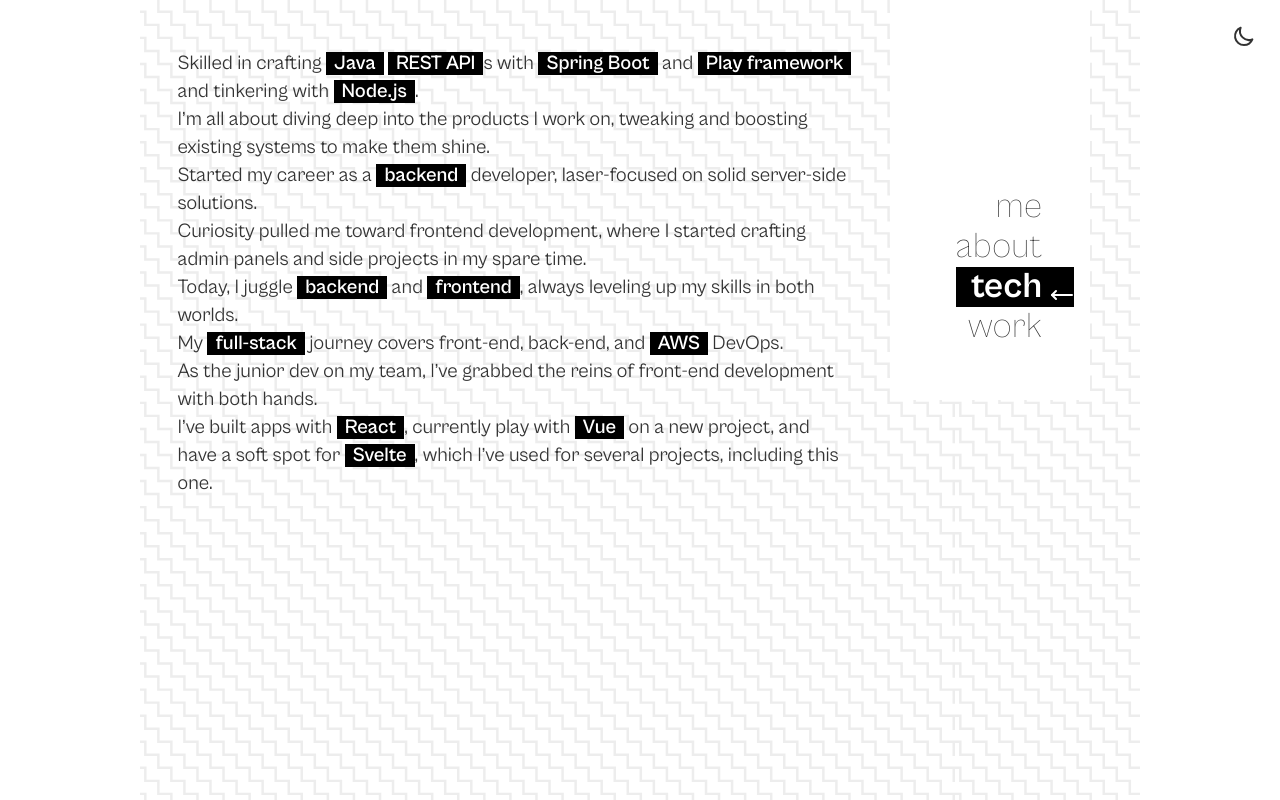
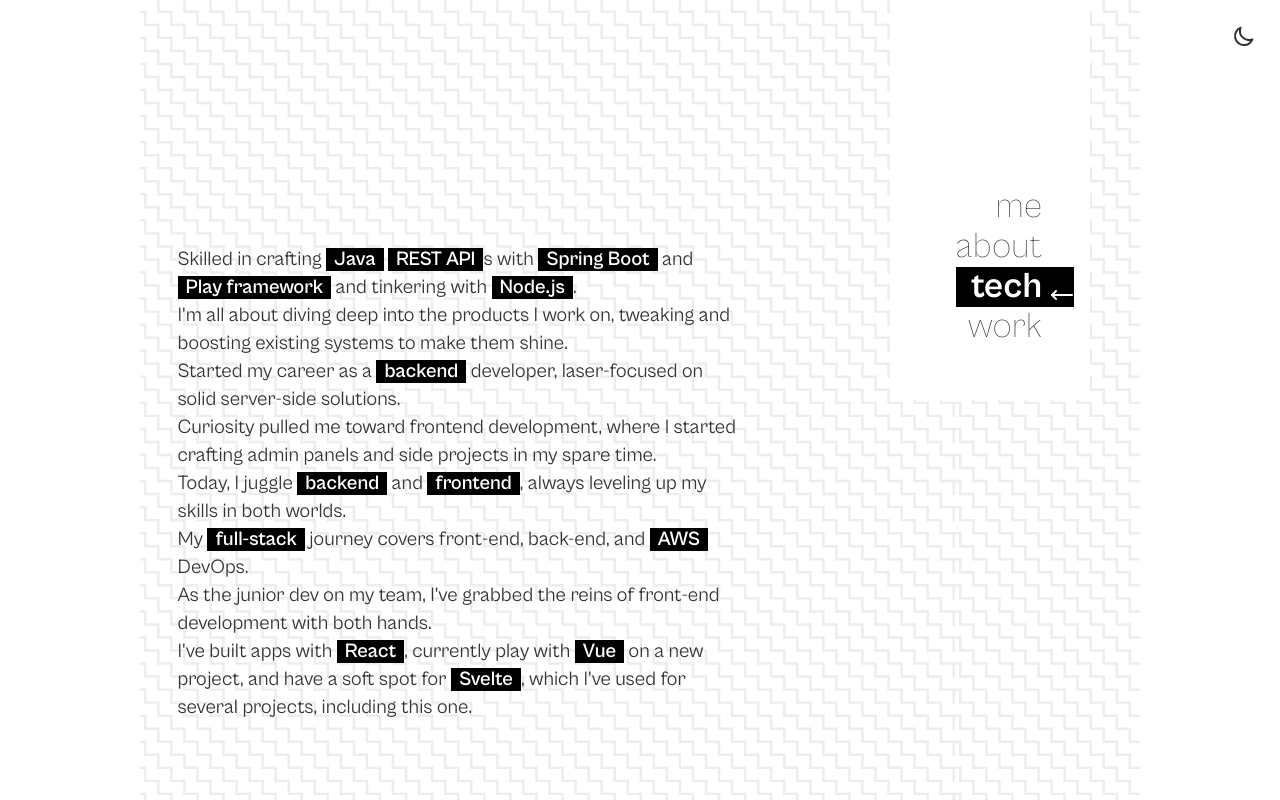
Before and after one commit to iammohan01/thesundaram.in, a SvelteKit app: page /tech in a window 1280 px wide. Built offline with nearby package versions, Linux system fonts and the light colour scheme.

Commit message:
[fix] standardization

```diff
--- a/src/routes/+layout.svelte
+++ b/src/routes/+layout.svelte
@@ -6,6 +6,12 @@
 	import { goto, onNavigate } from '$app/navigation';
 	import { onMount } from 'svelte';
 	import { browser } from '$app/environment';
+
+	// Common meta tags
+	const defaultMeta = {
+		title: 'Mohanasundaram',
+		description: "Mohanasundaram's personal website"
+	};
 
 	onNavigate((navigation) => {
 		if (!document.startViewTransition) return;
@@ -137,6 +143,11 @@
 	};
 </script>
 
+<svelte:head>
+	<title>{defaultMeta.title}</title>
+	<meta name="description" content={defaultMeta.description} />
+</svelte:head>
+
 <svelte:window
 	on:keydown={kk}
 	on:wheel={handleScroll}
@@ -150,8 +161,14 @@
 <div class="container relative mx-auto flex min-h-[100dvh] w-full max-w-[1000px] bg-pattern bg-contain">
 	<div class="relative flex w-full flex-col">
 		<!-- Main content area -->
-		<div style="view-transition-name: page" class="flex-1 w-full md:w-3/4 overflow-y-auto pb-20 md:pb-0">
-			{@render children()}
+		<div style="view-transition-name: page" class="flex-1 w-full md:w-3/4 overflow-y-auto pb-20 md:pb-0 mt-52">
+			<div class="flex w-full flex-col items-start justify-end px-4 md:px-0">
+				<div class="w-full md:w-[85%] p-[5%]">
+					<div class="flex flex-col items-start gap-4">
+						{@render children()}
+					</div>
+				</div>
+			</div>
 		</div>
 
 		<!-- Mobile Navigation - Always visible at bottom -->
--- a/src/routes/+page.svelte
+++ b/src/routes/+page.svelte
@@ -1,6 +1,6 @@
 <script>
 	import mohanImage from '../../static/mohan-1.jpg?enhanced';
-	import { Github, Linkedin, Mail } from '@lucide/svelte';
+	import { Github, Linkedin, Mail } from 'lucide-svelte';
 
 	let urls = [
 		{ name: 'Email', url: 'mailto:mohanasundaram.j@zohomail.in' , icon: Mail },
@@ -13,11 +13,7 @@
   <title>Mohanasundaram</title>
   <meta name="description" content="Mohanasundaram's personal website" />
 </svelte:head>
-<!-- <div class="h-full"> -->
-<!--<div class="flex h-[50%] w-full flex-col items-start justify-end">-->
-<div class="flex  w-full flex-col items-start justify-end px-4 md:px-0">
-	<div class="w-full md:w-[85%] p-[5%]">
-		<div class="flex flex-col items-start gap-4">
+
 <enhanced:img
 	src={mohanImage}
 	class="aspect-square w-32 max-w-[182px] rounded-full md:w-auto"
@@ -37,9 +33,3 @@
 		</a>
 	{/each}
 </div>
-		</div>
-	</div>
-	<!-- <div class="h-[10%] ee w-full"> -->
-	<!-- </div> -->
-</div>
-<!-- </div> -->
--- a/src/routes/about/+page.svelte
+++ b/src/routes/about/+page.svelte
@@ -29,10 +29,7 @@
 	<meta name="description" content="Mohanasundaram's personal website" />
 </svelte:head>
 
-<div class="flex h-[50%] w-full flex-col items-start justify-end">
-	<div class="h-full">
-		<div class="flex h-[50%] w-full flex-col items-start justify-end">
-			<p class="h-[10%] px-[5%] w-full text-xl">
+<p class="text-xl">
 	{#each content as line}
 		<TextLine
 			text={line.text}
@@ -40,9 +37,3 @@
 		/>
 	{/each}
 </p>
-		</div>
-	</div>
-	<!-- <div class="h-[10%] ee w-full"> -->
-	<!-- </div> -->
-</div>
-<!-- </div> -->
--- a/src/routes/tech/+page.svelte
+++ b/src/routes/tech/+page.svelte
@@ -1,6 +1,5 @@
 <script>
 	import TextLine from '$lib/components/TextLine.svelte';
-
 
 	// #past
 	// initially i was working as chemical engineer,
@@ -15,14 +14,13 @@
 	// then i want to build some things cool with frontend,
 	// i learned frontend, but my job was only backend, so eventually i started to do some admin pannels and stuffs when i'm free,
 
-
 	const content = [
 		{
 			text: 'Skilled in crafting Java REST APIs with Spring Boot and Play framework and tinkering with Node.js.',
-			highlights: ['Java', 'Node.js', 'REST API','Spring Boot', 'Play framework']
+			highlights: ['Java', 'Node.js', 'REST API', 'Spring Boot', 'Play framework']
 		},
 		{
-			text: 'I’m all about diving deep into the products I work on, tweaking and boosting existing systems to make them shine.',
+			text: 'I\'m all about diving deep into the products I work on, tweaking and boosting existing systems to make them shine.',
 			highlights: []
 		},
 		{
@@ -42,11 +40,11 @@
 			highlights: ['full-stack', 'AWS']
 		},
 		{
-			text: 'As the junior dev on my team, I’ve grabbed the reins of front-end development with both hands.',
+			text: 'As the junior dev on my team, I\'ve grabbed the reins of front-end development with both hands.',
 			highlights: []
 		},
 		{
-			text: 'I’ve built apps with React, currently play with Vue on a new project, and have a soft spot for Svelte, which I’ve used for several projects, including this one.',
+			text: 'I\'ve built apps with React, currently play with Vue on a new project, and have a soft spot for Svelte, which I\'ve used for several projects, including this one.',
 			highlights: ['React', 'Vue', 'Svelte']
 		}
 	];
@@ -64,10 +62,7 @@
 	<meta name="description" content="Mohanasundaram's personal website" />
 </svelte:head>
 
-<div class="flex h-[50%] w-full flex-col items-start justify-end">
-	<div class="h-full">
-		<div class="flex h-[50%] w-full flex-col items-start justify-end">
-			<p class="h-[10%] px-[5%] w-full text-xl pb-[150px]">
+<p class="text-xl">
 	{#each content as line}
 		<TextLine
 			text={line.text}
@@ -75,9 +70,3 @@
 		/>
 	{/each}
 </p>
-		</div>
-	</div>
-	<!-- <div class="h-[10%] ee w-full"> -->
-	<!-- </div> -->
-</div>
-<!-- </div> -->
--- a/src/routes/work/+page.svelte
+++ b/src/routes/work/+page.svelte
@@ -1,6 +1,5 @@
 <script>
 	import TextLine from '$lib/components/TextLine.svelte';
-
 
 	// #past
 	// initially i was working as chemical engineer,
@@ -44,8 +43,6 @@
 		}
 	;
 
-	const content = [...ff.past, ...ff.present];
-
 	// worked on front-end backend and aws devops,
 	// I have build few apps using react, built few years back,
 	// svelte I love svelte and build apps with it and this also built with it only
@@ -59,11 +56,8 @@
 	<meta name="description" content="Mohanasundaram's personal website" />
 </svelte:head>
 
-<div class="flex h-[50%] w-full flex-col items-start justify-end">
-	<div class="h-full">
-		<div class="flex h-[50%] w-full flex-col items-start justify-end">
-			<p class="h-[10%] px-[5%] w-full text-xl">
-				<span class="text-4xl font-black">Past (till 2021)</span>
+<p class="text-xl">
+	<span class="text-4xl font-black block">Past (till 2021)</span>
 	{#each ff.past as line}
 		<TextLine
 			text={line.text}
@@ -71,7 +65,7 @@
 			{linkReferences}
 		/>
 	{/each}
-				<span class="text-4xl font-black">Present (2025)</span>
+	<span class="text-4xl font-black block mt-8 mb-4">Present (2025)</span>
 	{#each ff.present as line}
 		<TextLine
 			text={line.text}
@@ -80,9 +74,3 @@
 		/>
 	{/each}
 </p>
-		</div>
-	</div>
-	<!-- <div class="h-[10%] ee w-full"> -->
-	<!-- </div> -->
-</div>
-<!-- </div> -->
```
Lines whose indentation alone changed are shown as unchanged.
